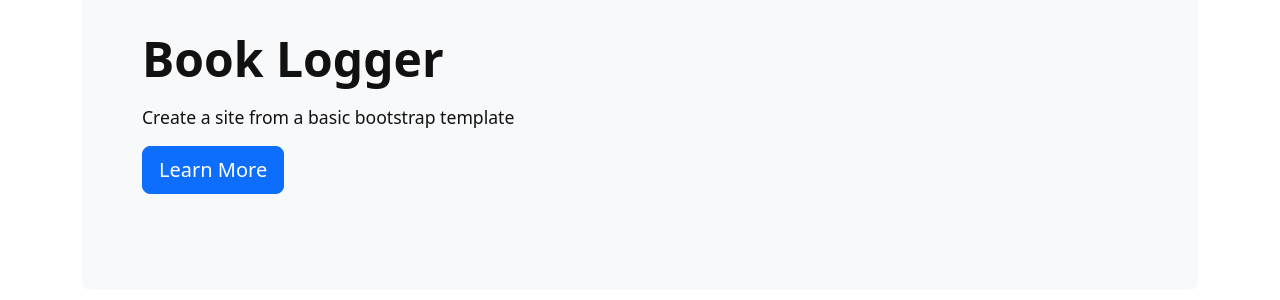
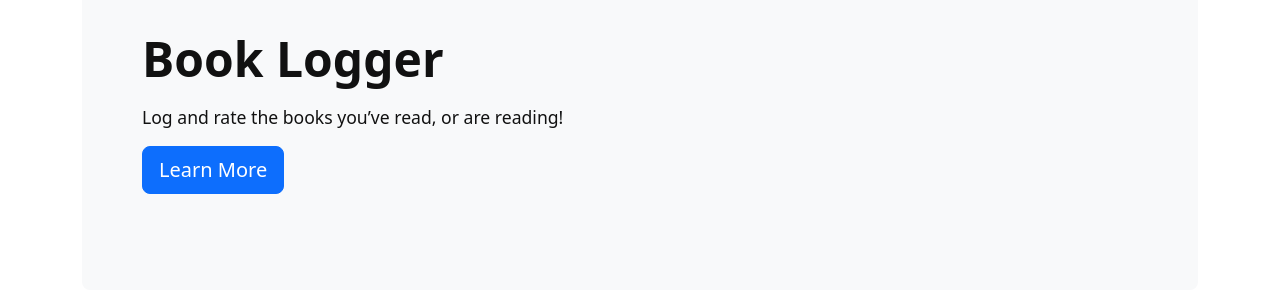
Before and after one commit to UnciaCoding/CISC3650HW1.github.io, a Jekyll site: the page built from pages/index.md, in a window 1280 px wide. Shown: the part 268-568 px from the top of the page. Built offline with Jekyll 4.4.1, drawn with Linux system fonts in a browser that asks for light colours.

Commit message:
Update index.md

```diff
--- a/pages/index.md
+++ b/pages/index.md
@@ -3,4 +3,4 @@ title: bootstrap5-template Demo
 layout: page
 ---
 
-{% include jumbotron.html heading=site.title text="Create a site from a basic bootstrap template" button-text="Learn More" button-link="about.html" %}
+{% include jumbotron.html heading=site.title text="Log and rate the books you've read, or are reading!" button-text="Learn More" button-link="about.html" %}
```
